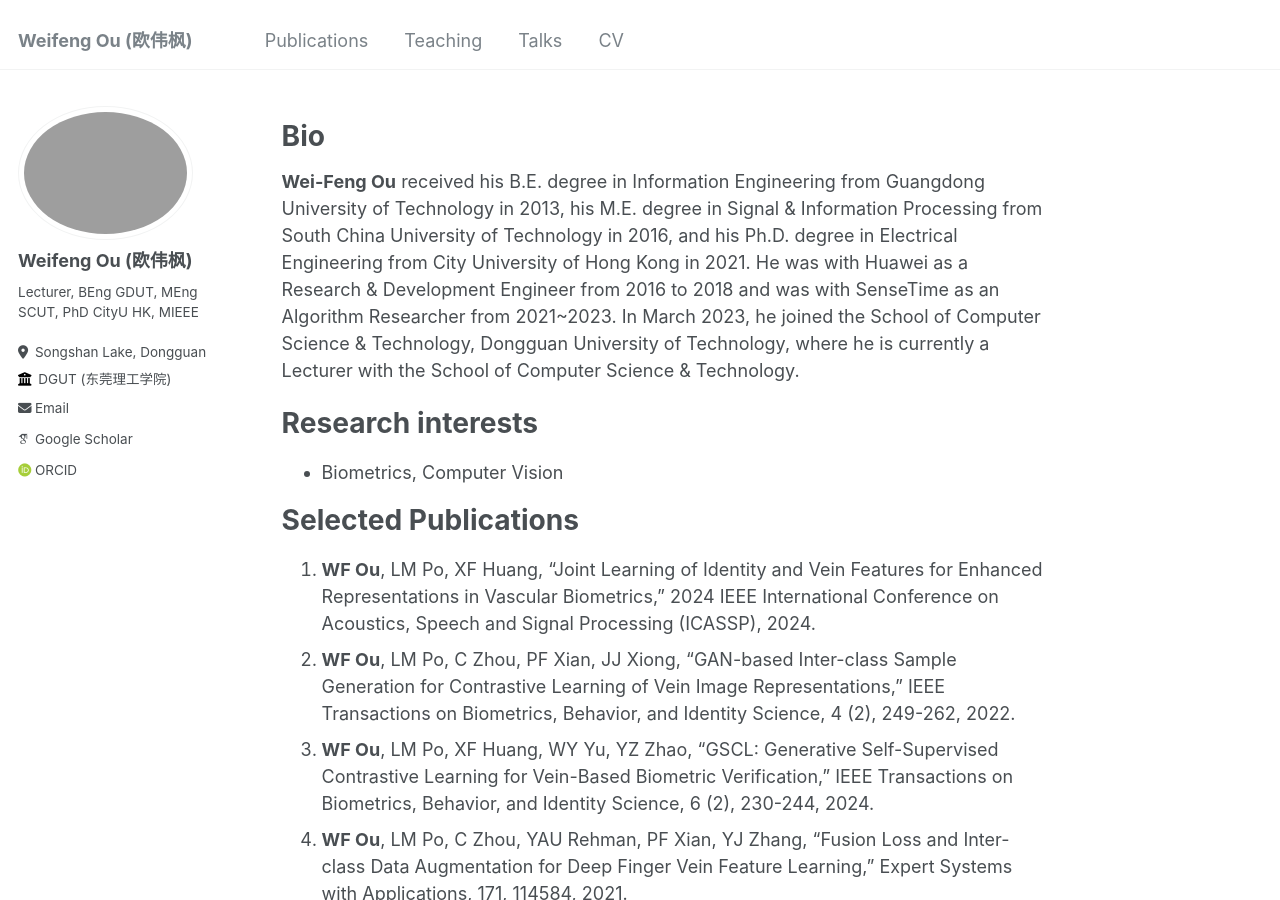
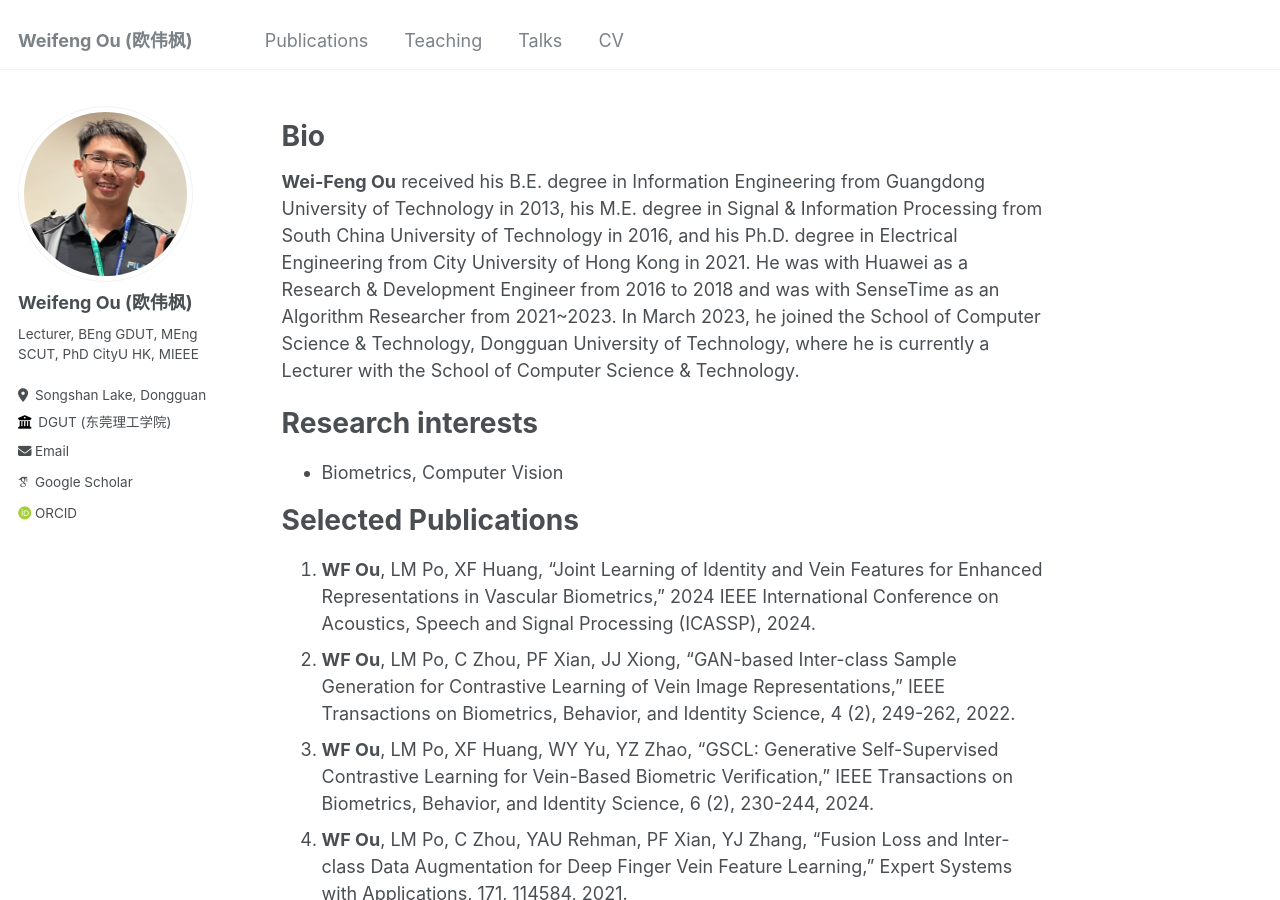
Before and after one commit to ouwf/ouwf.github.io, a Jekyll site: the page built from _pages/about.md, in a window 1280 px wide and 900 px high. Built offline with Jekyll 4.4.1, drawn with Linux system fonts in a browser that asks for light colours; some web fonts are replaced.

Commit message:
modify _config.yml

```diff
--- a/_config.yml
+++ b/_config.yml
@@ -21,7 +21,7 @@ repository               : "academicpages/academicpages.github.io"
 #               Additional customization can be done by editing /_includes/author-profile.html
 author:
   # Biographic information
-  avatar           : "ouwf_7_1.PNG"
+  avatar           : "ouwf_7.png"
   name             : "Weifeng Ou (欧伟枫)"
   pronouns         : # example: "she/her"
   bio              : "Lecturer, BEng GDUT, MEng SCUT, PhD CityU HK, MIEEE"
```
